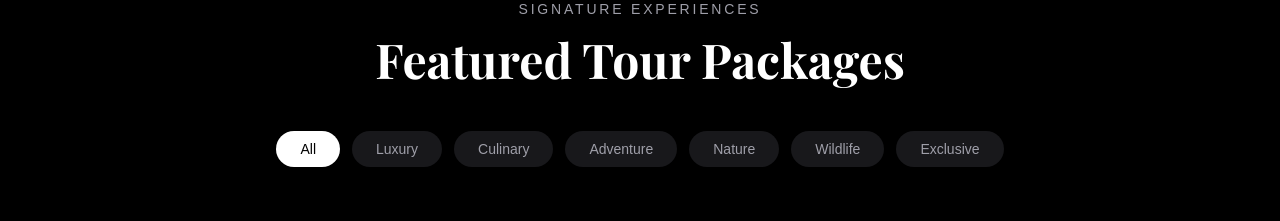
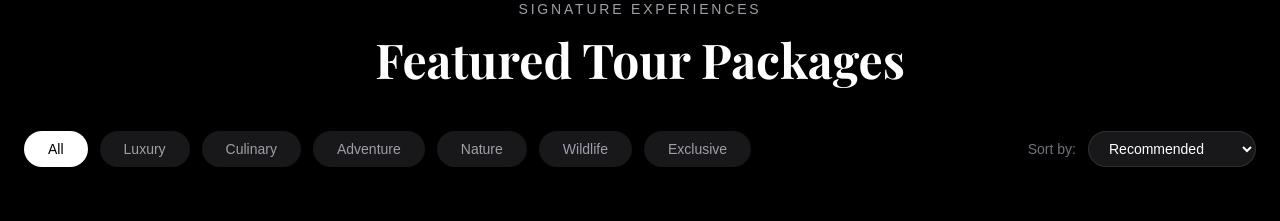
Before and after one commit to yasir-soomro/LuxeVoyage, a React (Vite) app: page / in a window 1280 px wide. Shown: the part 1740-1961 px from the top of the page. Built offline with nearby package versions, Linux system fonts and the light colour scheme; a web font is replaced by a local one.

Commit message:
feat(Tours): Add sorting by price
Introduces price sorting functionality to the Tours component. Users can now sort tours in ascending or descending order based on their price, enhancing tour discovery and selection.

```diff
--- a/src/components/Tours.tsx
+++ b/src/components/Tours.tsx
@@ -7,7 +7,9 @@ import { Badge } from "@/components/ui/badge";
 
 export default function Tours() {
   const [activeTag, setActiveTag] = useState("All");
+  const [sortOrder, setSortOrder] = useState<"def" | "asc" | "desc">("def");
   const [selectedTour, setSelectedTour] = useState<null | typeof tours[0]>(null);
+
   const [isBooked, setIsBooked] = useState(false);
   const [isBooking, setIsBooking] = useState(false);
   const [isLoadingTours, setIsLoadingTours] = useState(true);
@@ -67,10 +69,23 @@ export default function Tours() {
   }, [wishlist.length]);
 
   const filteredTours = useMemo(() => {
-    if (activeTag === "Saved") return tours.filter(tour => wishlist.includes(tour.id));
-    if (activeTag === "All") return tours;
-    return tours.filter((tour) => tour.tags.includes(activeTag));
-  }, [activeTag, wishlist]);
+    let result = tours;
+    if (activeTag === "Saved") {
+      result = tours.filter(tour => wishlist.includes(tour.id));
+    } else if (activeTag !== "All") {
+      result = tours.filter((tour) => tour.tags.includes(activeTag));
+    }
+
+    result = [...result];
+
+    if (sortOrder === "asc") {
+      result.sort((a, b) => a.price - b.price);
+    } else if (sortOrder === "desc") {
+      result.sort((a, b) => b.price - a.price);
+    }
+
+    return result;
+  }, [activeTag, wishlist, sortOrder]);
 
   const [name, setName] = useState("");
   const [email, setEmail] = useState("");
@@ -165,8 +180,9 @@ export default function Tours() {
           </h2>
         </div>
 
-        {/* Filter Buttons */}
-        <div className="flex flex-wrap justify-center gap-3 mb-16">
+        {/* Filters and Sort */}
+        <div className="flex flex-col md:flex-row justify-between items-center gap-6 mb-16">
+          <div className="flex flex-wrap justify-center md:justify-start gap-3">
             {allTags.map((tag) => (
               <button
                 key={tag}
@@ -180,6 +196,21 @@ export default function Tours() {
                 {tag}
               </button>
             ))}
+          </div>
+
+          <div className="flex items-center gap-3">
+            <span className="text-zinc-500 text-sm font-medium">Sort by:</span>
+            <select
+              value={sortOrder}
+              onChange={(e) => setSortOrder(e.target.value as any)}
+              className="bg-zinc-900 border border-white/10 text-white text-sm rounded-full px-4 py-2 cursor-pointer focus:outline-none focus:ring-1 focus:ring-white transition-colors hover:bg-zinc-800"
+              aria-label="Sort tours by price"
+            >
+              <option value="def">Recommended</option>
+              <option value="asc">Price: Low to High</option>
+              <option value="desc">Price: High to Low</option>
+            </select>
+          </div>
         </div>
 
         <motion.div
```
Lines whose indentation alone changed are shown as unchanged.
